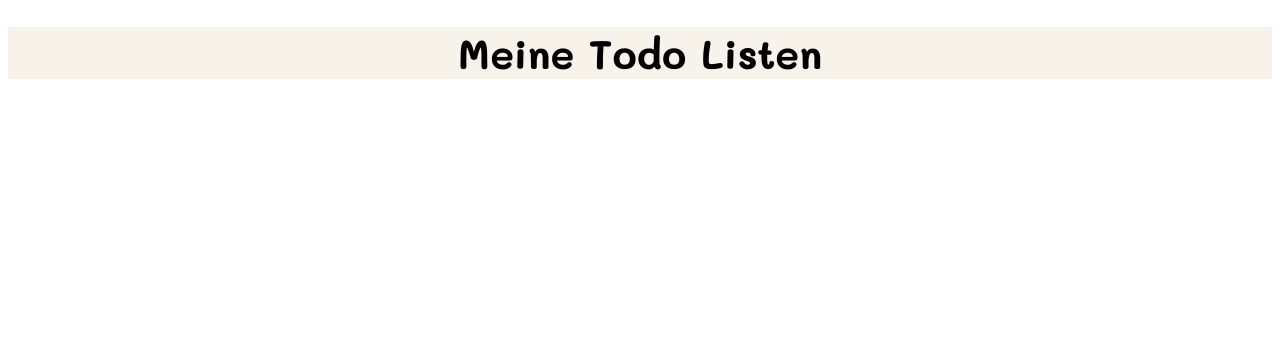
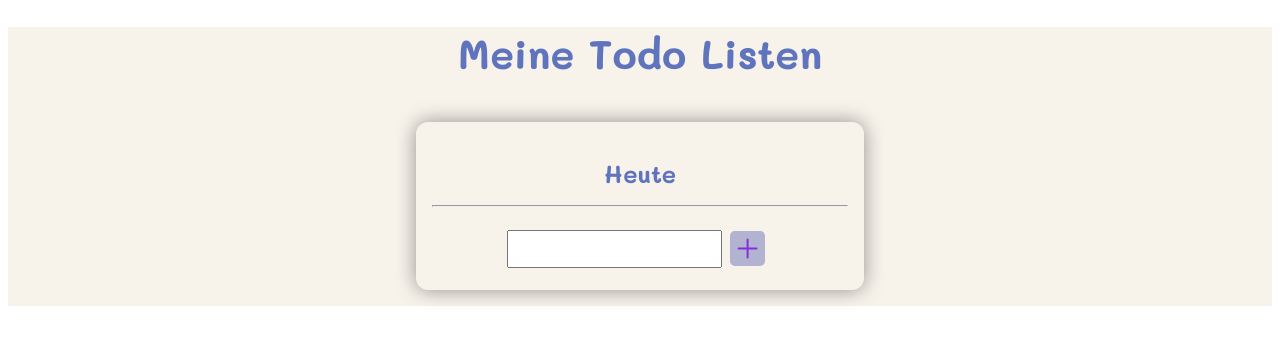
Before and after one commit to katarguedas/todo-lists, a React (Create React App) app: page /list/13b56b64-14df-4efa-8edf-567d80291c27/ in a window 1280 px wide. Before the commit this address had no page. Shown: the top 344 px of the page. Built offline with nearby package versions, Linux system fonts and the light colour scheme.

Commit message:
ReactRouter

```diff
--- a/src/App.js
+++ b/src/App.js
@@ -5,7 +5,8 @@ import Headline from './components/Headline';
 import { v4 as uuidv4 } from 'uuid';
 
 import Home from "./components/Home";
-import {BrowserRouter, Routes, Route} from "react-router-dom";
+import List from './components/List';
+import {BrowserRouter, Routes, Route, Link} from "react-router-dom";
 
 import styled from 'styled-components';
 
@@ -65,13 +66,16 @@ function App() {
   return (
     <StyledApp>
 
-      <Headline />
+      <BrowserRouter>
 
-      <BrowserRouter>
+      <StyledLink to="/"><Headline /></StyledLink>
+
+
         <Routes>
           <Route path="/" element={<Home todos={todos} setTodos={setTodos} />} />
           <Route path="/test" element={<div>404 not found</div>} />
-          {/* <Route path="/list/:" element={<List />} /> */}
+
+          <Route path="/list/:id" element={ todos ? <List todos={todos} setTodos={setTodos} /> : null } />
         </Routes>
       </BrowserRouter>
 
@@ -87,3 +91,8 @@ const StyledApp = styled.div`
 background-color: rgb(247, 242, 234);
 text-align: center;
 `
+
+const StyledLink = styled(Link)`
+  text-decoration: none;
+  color: rgb(96, 116, 189);
+`
--- a/src/components/Arrow.js
+++ b/src/components/Arrow.js
@@ -1,6 +1,7 @@
 import { TiArrowRightOutline, TiArrowLeftOutline } from "react-icons/ti";
 import styled from "styled-components";
-import ReactTooltip from "react-tooltip";
+
+
 //-----------------------------------------------------------------
 //-----------------------------------------------------------------
 
@@ -61,41 +62,33 @@ const Arrow = ({ list, todos, setTodos, task }) => {
         return (
             <div>
                 <StyledArrowRight>
-                    < TiArrowRightOutline data-tip data-for={task.done === true ? "shiftInfo" : {}} onClick={shiftRight} />
+                    < TiArrowRightOutline onClick={shiftRight} data-toggle="tooltip" data-placement="right"
+                    title="Erledingte Aufgaben lassen sich nicht verschieben"/>
                 </StyledArrowRight>
-                <ReactTooltip type="light" event="click" id="shiftInfo" place="top" effect="solid" border={true} eventOff="click" >
-                    Erledigte Aufgaben können nicht verschoben werden.
-                </ReactTooltip>
             </div>
         )
     } else if (list.title === "Morgen") {
         return (
             <div>
                 <StyledArrowLeft>
-                    < TiArrowLeftOutline data-tip data-for={task.done === true ? "shiftInfo" : {}} onClick={shiftLeft} />
+                    < TiArrowLeftOutline onClick={shiftLeft} data-toggle="tooltip" data-placement="top"
+                    title="Erledingte Aufgaben lassen sich nicht verschieben"/>
                 </StyledArrowLeft>
 
-                <ReactTooltip type="light" event="click" eventOff="click" id="shiftInfo" place="top" effect="solid" border={true} >
-                    Erledigte Aufgaben können nicht verschoben werden.
-                </ReactTooltip>
+                <StyledArrowRight>
+                    < TiArrowRightOutline onClick={shiftRight} data-toggle="tooltip" data-placement="top"
+                    title="Erledingte Aufgaben lassen sich nicht verschieben"/>
+                </StyledArrowRight>
 
-                <StyledArrowRight>
-                    < TiArrowRightOutline data-tip data-event="click" data-event-off="dblclick" data-for={task.done === true ? "shiftInfo" : {}} onClick={shiftRight} />
-                </StyledArrowRight>
-                <ReactTooltip type="light" event="click" id="shiftInfo" place="top" effect="solid" border={true} eventOff="click" >
-                    Erledigte Aufgaben können nicht verschoben werden.
-                </ReactTooltip>
             </div>
         )
     } else if (list.title === "Demnächst") {
         return (
             <div>
                 <StyledArrowLeft>
-                    < TiArrowLeftOutline data-tip data-for={task.done === true ? "shiftInfo" : {}} onClick={shiftLeft} />
+                    < TiArrowLeftOutline  onClick={shiftLeft} data-toggle="tooltip" data-placement="top"
+                    title="Erledingte Aufgaben lassen sich nicht verschieben"/>
                 </StyledArrowLeft>
-                <ReactTooltip type="light" event="click" id="shiftInfo" place="top" effect="solid" border={true} eventOff="click" >
-                    Erledigte Aufgaben können nicht verschoben werden.
-                </ReactTooltip>
             </div>
 
         )
--- a/src/components/Home.js
+++ b/src/components/Home.js
@@ -5,6 +5,7 @@ import styled from "styled-components"
 
 
 const Home = ({todos, setTodos }) => {
+    console.log()
     return (
 
         <StyledListGroup>
@@ -28,5 +29,5 @@ const StyledListGroup = styled.div`
   display: flex;
   flex-wrap: wrap;
   flex-direction: row;
-  justify-content: space-evenly;
+  justify-content: center;
 `
--- a/src/components/List.js
+++ b/src/components/List.js
@@ -2,14 +2,40 @@ import Input from "./Input";
 import Todo from "./Todo";
 import styled from "styled-components";
 
+import { useParams } from "react-router";
+import { Link} from "react-router-dom";
+
 //--------------------------------------------------------
 
 
-const List = ({list, todos, setTodos}) => {
+const List = ({ list, todos, setTodos }) => {
 
+  const { id } = useParams();
+
+
+  if (id) {
+    const paramList = todos.find(e => e.id === id)
+    if (paramList) {
+      return (
+        <StyledListGroup>
+        <StyledList>
+          <StyledH2>{paramList.title}</StyledH2>
+          <hr></hr>
+
+          <Input listId={paramList.id} todos={todos} setTodos={setTodos} />
+          {
+            paramList.tasks.map(e => (
+              <Todo task={e} key={e.idi} todos={todos} setTodos={setTodos} todoId={e.idi} list={paramList} />
+            ))
+          }
+        </StyledList>
+        </StyledListGroup>
+      )
+    } else {return <div>404 Liste nicht gefunden</div>}
+  } else {
     return (
       <StyledList>
-            <StyledH2>{list.title}</StyledH2>
+        <StyledLink to={`/list/${list.id}/`} ><StyledH2>{list.title}</StyledH2></StyledLink>
         <hr></hr>
 
         <Input listId={list.id} todos={todos} setTodos={setTodos} />
@@ -19,7 +45,8 @@ const List = ({list, todos, setTodos}) => {
           ))
         }
       </StyledList>
-    );
+    )
+  }
 }
 
 export default List;
@@ -28,16 +55,33 @@ export default List;
 
 const StyledH2 = styled.h2`
   font-family: 'Mali', 'sans-serif';
+  color: rgb(96, 116, 189);
   font-size: 1.5rem;
   margin-bottom:1.0rem;
+  text-decoration: none;
 `
 
 const StyledList = styled.div`
+justify-content: center;
   padding: 1.0rem;
-  min-width: 25rem;
+  min-width: 26rem;
+  max-width: 30rem;
   border-radius: 0.75rem;
   box-shadow: 0 0 28px rgba(0, 0, 0, 0.4);
     -webkit-box-shadow: 0 0 20px rgba(0, 0, 0, 0.4);
     -moz-box-shadow: 0 0 20px rgba(0, 0, 0, 0.4);
   margin: 1.0rem;
 `
+
+const StyledListGroup = styled.div`
+  display: flex;
+  flex-wrap: wrap;
+  flex-direction: row;
+  justify-content: center;
+  column-gap: 200px;
+  `
+
+const StyledLink = styled(Link)`
+text-decoration: none;
+color: rgb(96, 116, 189);
+`
```
Also changed, not shown: src/components/ShowSelectedList.js (deleted, +0 -7 lines). Lines whose indentation alone changed are shown as unchanged.
